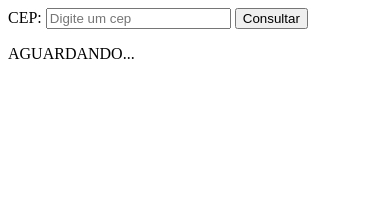
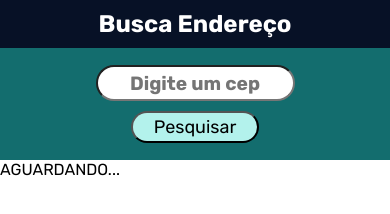
Before and after one commit to Diogo-Mello/buscaEndereco, a plain HTML site: page index.html in a window 390 px wide. Drawn offline with Linux system fonts and the light colour scheme.

Commit message:
Atualização responsiva

```diff
--- /dev/null
+++ b/css/index.css
@@ -0,0 +1,65 @@
+@import url('https://fonts.googleapis.com/css2?family=Rubik:wght@400;500;700&display=swap');
+
+* {
+    margin: 0;
+    padding: 0;
+    box-sizing: 0;
+    font-family: 'Rubik';
+}
+
+header {
+    width: 100%;
+    height: 3rem;
+    display: flex;
+    justify-content: center;
+    align-items: center;
+    background-color: #071126;
+}
+
+#title {
+    color: white;
+}
+
+/* #buttonTheme {
+    margin-right: 2rem;
+    border-radius: 50%;
+    background-color: black;
+    display: flex;
+    justify-content: center;
+    align-items: center;
+} */
+
+main {
+    width: 100%;
+    height: 7rem;
+    background-color: #136d6e;
+}
+
+main #form {
+    width: 100%;
+    height: 100%;
+    display: flex;
+    flex-direction: column;
+    justify-content: center;
+    align-items: center;
+}
+
+main #inputCep {
+    width: 50%;
+    height: 2rem;
+    text-align: center;
+    border-radius: 2rem;
+    font-family: 'Rubik';
+    font-size: larger;
+    font-weight: bold;
+}
+
+main #consulte {
+    margin-top: 10px;
+    border-radius: 2rem;
+    background-color: white;
+    height: 2rem;
+    width: 8rem;
+    font-size: large;
+    background-color: #B3F2EC;
+}
--- a/index.html
+++ b/index.html
@@ -7,17 +7,28 @@
     <meta name="viewport" content="width=device-width, initial-scale=1.0">
     <title>Buscar CEP</title>
 
+    <link rel="stylesheet" href="css/index.css">
+
     <script src="js/index.js" defer></script>
     <script src="js/functions.js" defer></script>
 </head>
 
 <body>
-    <div id="form">
-        <label for="inputCep">CEP:</label>
-        <input type="text" name="inputCep" id="inputCep" placeholder="Digite um cep" maxlength="9">
-        <button id="consulte" onclick="buscarCep()">Consultar</button>
-        <p id="result">AGUARDANDO...</p>
-    </div>
+    <header>
+        <h2 id="title">Busca Endereço</h3>
+        <!-- 🌞🌚 -->
+    </header>
+
+    <main>
+        <div id="form">
+            <input type="text" name="inputCep" id="inputCep" placeholder="Digite um cep" maxlength="8">
+            <button id="consulte" onclick="buscarCep()">Pesquisar</button>
+        </div>
+    </main>
+
+
+
+    <p id="result">AGUARDANDO...</p>
 
     <div id="resultado">
         <!-- <p>Bairro: <span id="bairro"></span></p>
--- a/js/functions.js
+++ b/js/functions.js
@@ -2,18 +2,17 @@
 
 async function buscarCep() {
 
-    let cepResult = inputCep.value;
-    let cep = cepResult.replace(/[^0-9]/g, '')
+    let cep = inputCep.value;
 
     if (verificarNumero(cep) == false) {
-        result.innerHTML = `DIGITE SOMENTE NÚMEROS`
+        indexResult.innerHTML = `DIGITE SOMENTE NÚMEROS`
 
-        resultado.innerHTML = ''
+        indexResultado.innerHTML = ''
     }
     else if (cep.length < 8) {
-        result.innerHTML = `NÃO ENCONTRADO`
+        indexResult.innerHTML = `CEP INVALIDO`
 
-        resultado.innerHTML = ''
+        indexResultado.innerHTML = ''
     }
     else {
         inputCep.value = ''
@@ -22,12 +21,13 @@ async function buscarCep() {
         const dados = await resultado.json()
 
         if (dados.erro) {
-            result.innerHTML = 'CEP NÃO EXISTE';
 
-            resultado.innerHTML = '';
+            indexResultado.innerHTML = '';
+
+            indexResult.innerHTML = 'CEP NÃO EXISTE';
         }
         else {
-            result.innerHTML = `ENCONTRADO`
+            indexResult.innerHTML = `ENCONTRADO`
 
         inserirResultados(dados)
         }
@@ -44,7 +44,7 @@ function verificarNumero(n) {
 // Função que inseri resultados caso a busca de certo
 
 function inserirResultados(dados) {
-    resultado.innerHTML = `
+    indexResultado.innerHTML = `
     <p>Bairro: <span id="bairro"></span></p>
     <p>CEP: <span id="cep"></span></p>
     <p>Complemento: <span id="complemento"></span></p>
--- a/js/index.js
+++ b/js/index.js
@@ -1,13 +1,13 @@
 const inputCep = document.getElementById('inputCep');
 
-const result = document.getElementById('result');
+const indexResult = document.getElementById('result');
 
-const resultado = document.getElementById('resultado')
+const indexResultado = document.getElementById('resultado')
 
-inputCep.addEventListener('keypress', () => {
-    let inputCepLength = inputCep.value.length;
+// inputCep.addEventListener('keypress', () => {
+//     let inputCepLength = inputCep.value.length;
 
-    if (inputCepLength === 5) {
-        inputCep.value += '-'
-    }
-})
+//     if (inputCepLength === 5) {
+//         inputCep.value += '-'
+//     }
+// })
```
